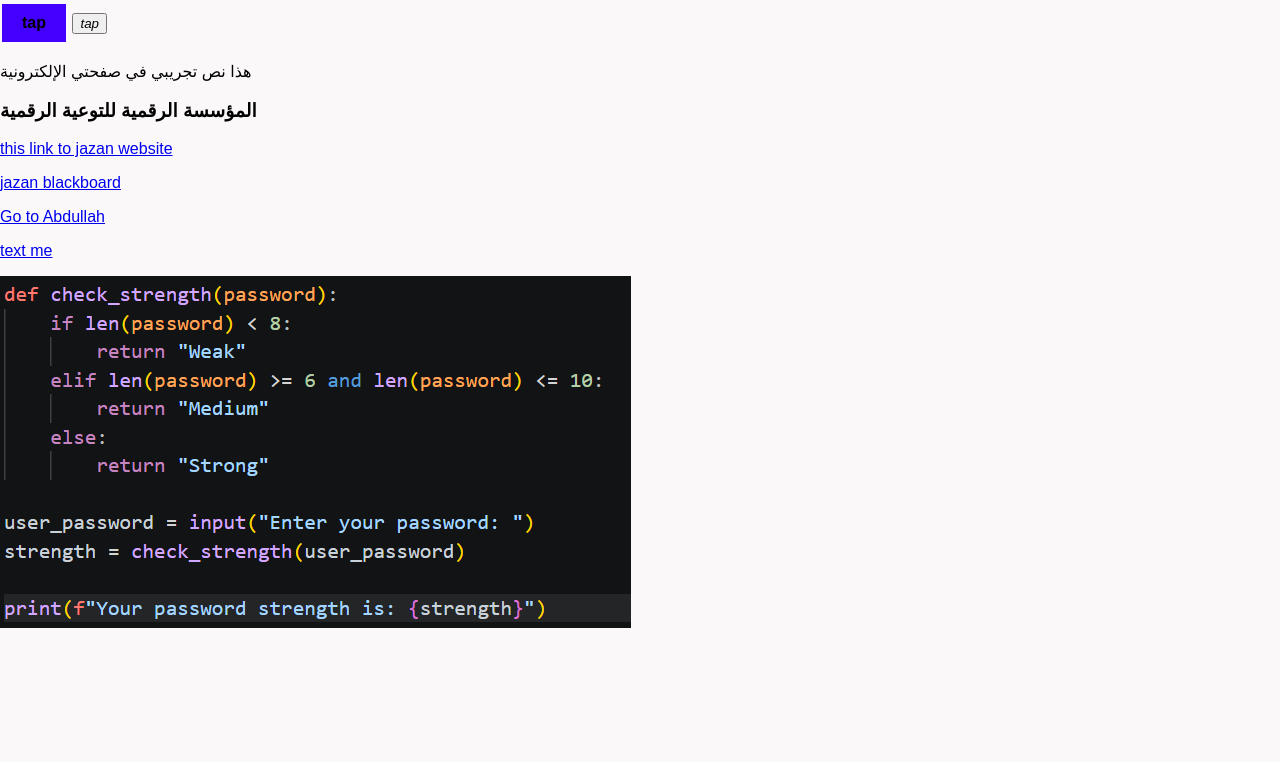
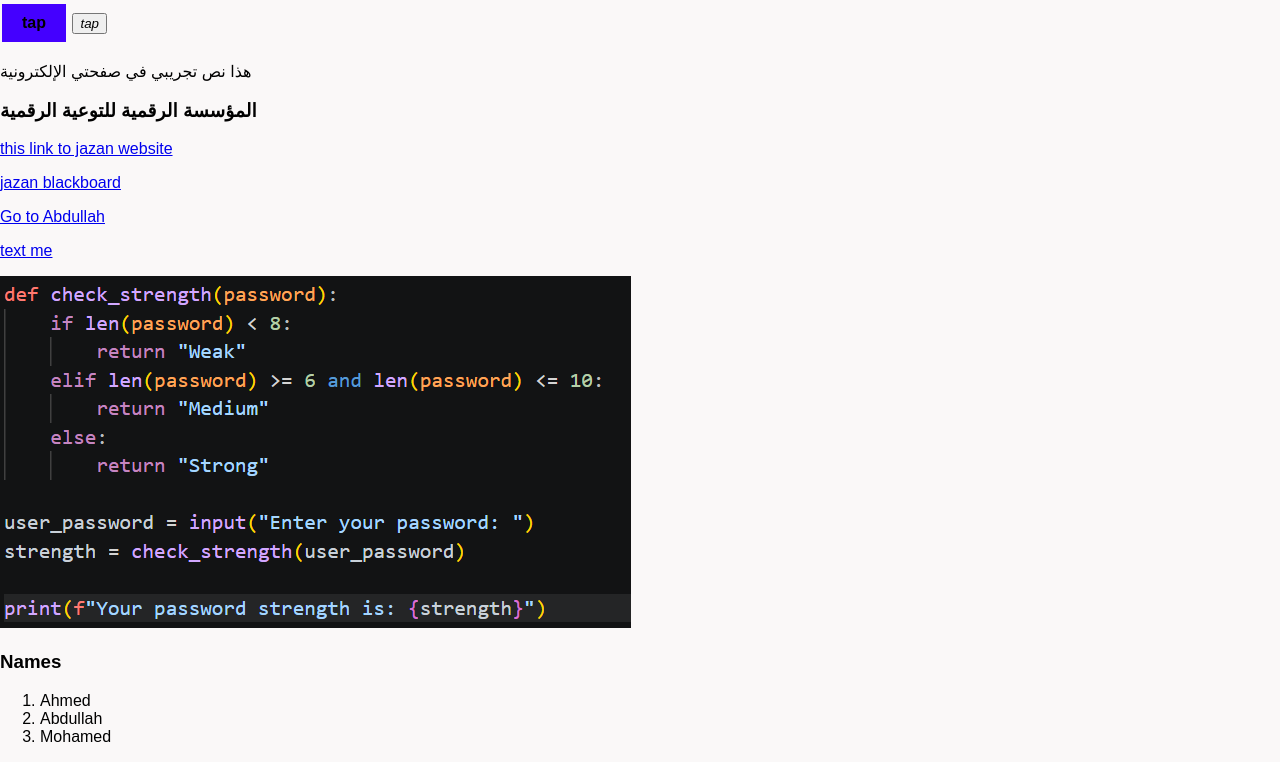
Before and after one commit to Group2Project-p/Cyber-Risks-in-2025, a plain HTML site: page index.html in a window 1280 px wide. Shown: the part 100-862 px from the top of the page. Before the commit the page ends 800 px from the top, so only its background shows below. Drawn offline with Linux system fonts and the light colour scheme.

Commit message:
Cyber Risks in 2025

```diff
--- a/index.html
+++ b/index.html
@@ -106,10 +106,19 @@
         <p><a href="mailto:axd438800@gmail.com" title="Send email">text me</a></p>
         <img src="img/test img.png" alt="">
         <!--
-         ol => ordered list
-         ul => unordered list
-         dl => definition list
+        ol => ordered list
+        li => list item
+        ul => unordered list
+        dl => definition list
+        dt => definition term
+        dd => definition description
 
         -->
+         <h3>Names</h3>
+         <ol>
+            <li>Ahmed</li>
+            <li>Abdullah</li>
+            <li>Mohamed</li>
+         </ol>
     </body>
 </html>
```
